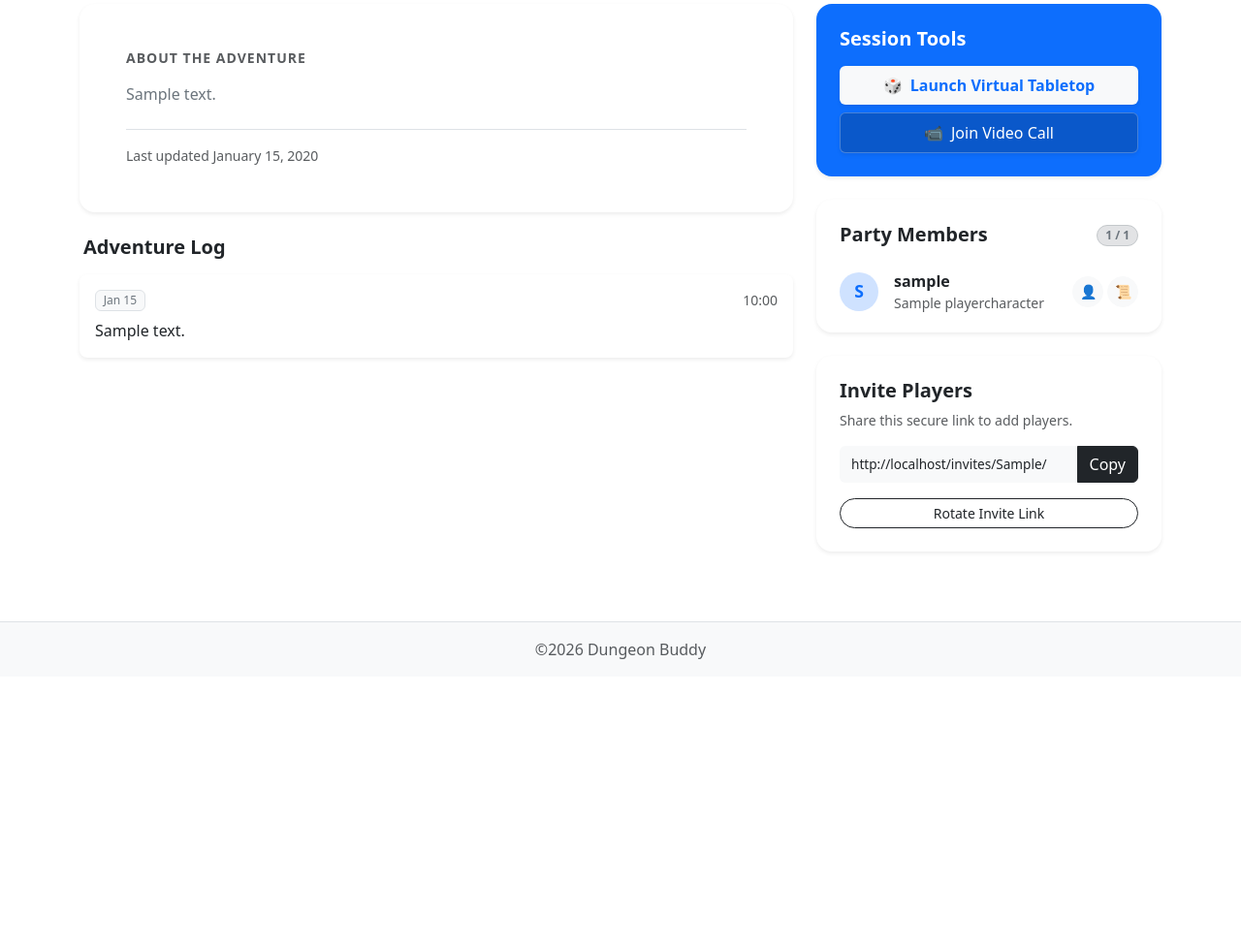
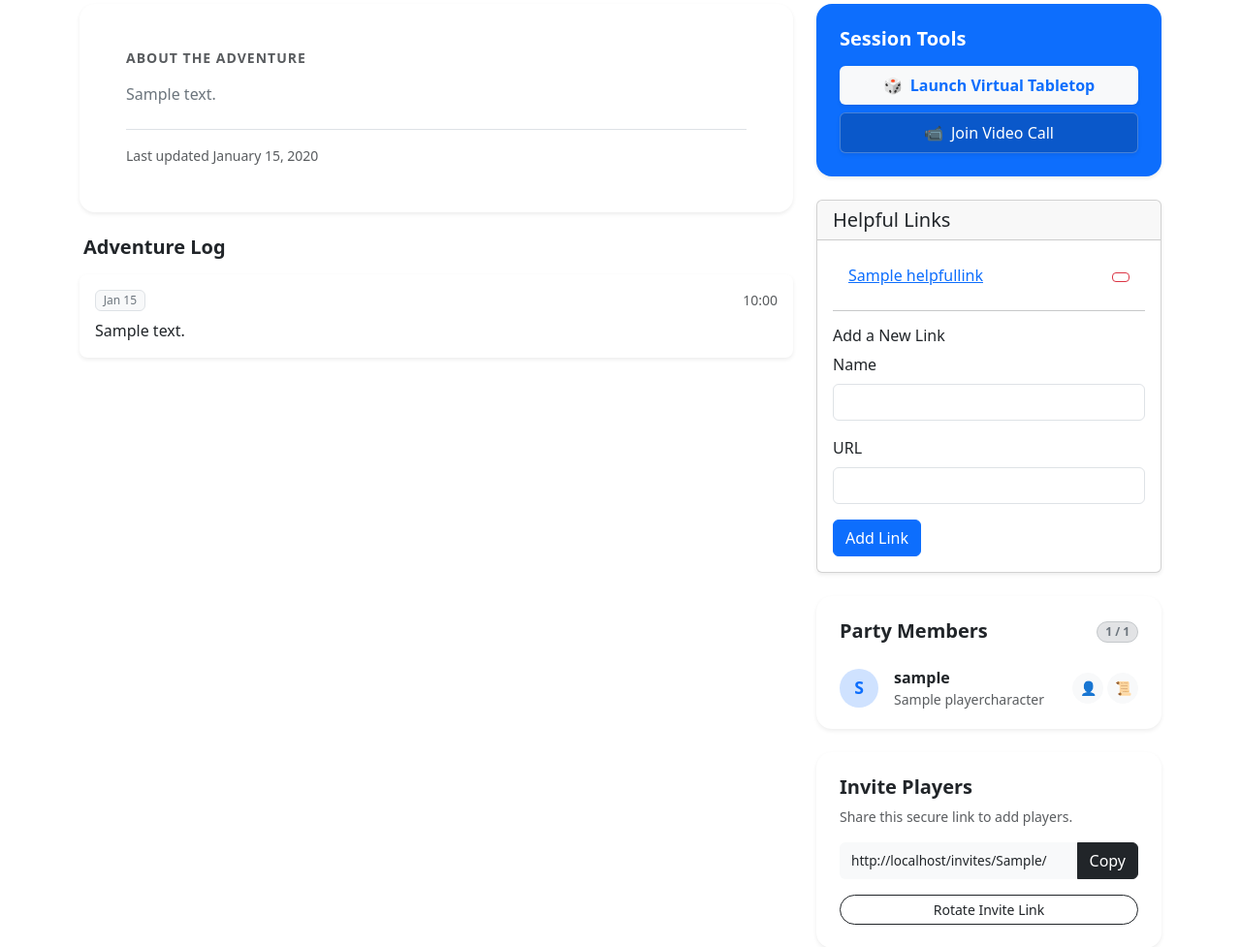
Before and after one commit to j01101111sh/DungeonBuddy, a Django app: page /campaigns/00000000-0000-0000-0000-000000000001/ in a window 1280 px wide. Shown: the part 268-1245 px from the top of the page at 97% size. Before the commit the page ends 948 px from the top, so only its background shows below. Run offline with Django 5.2, Linux system fonts and the light colour scheme; a user stored in the database is signed in; data comes from the database, SQL or seed files in the repository; tables that the repository leaves empty hold one stand-in row (values such as "Sample post").

Commit message:
Basic helpful link feature

```diff
--- /dev/null
+++ b/dunbud/forms.py
@@ -0,0 +1,13 @@
+from django import forms
+
+from .models import HelpfulLink
+
+
+class HelpfulLinkForm(forms.ModelForm):
+    """
+    A form for creating and editing helpful links.
+    """
+
+    class Meta:
+        model = HelpfulLink
+        fields = ["name", "url"]
--- a/dunbud/models/__init__.py
+++ b/dunbud/models/__init__.py
@@ -1,6 +1,7 @@
 from .campaign import Campaign, CampaignInvitation, TabletopSystem
 from .character import PlayerCharacter
 from .feed import PartyFeedItem
+from .links import HelpfulLink
 
 __all__ = [
     "Campaign",
@@ -8,4 +9,5 @@ __all__ = [
     "TabletopSystem",
     "PartyFeedItem",
     "PlayerCharacter",
+    "HelpfulLink",
 ]
--- /dev/null
+++ b/dunbud/models/links.py
@@ -0,0 +1,26 @@
+from django.core.exceptions import ValidationError
+from django.db import models
+
+
+class HelpfulLink(models.Model):
+    """A helpful link for a campaign."""
+
+    campaign = models.ForeignKey(
+        "dunbud.Campaign",
+        on_delete=models.CASCADE,
+        related_name="helpful_links",
+    )
+    name = models.CharField(max_length=100)
+    url = models.URLField()
+
+    def __str__(self):
+        return self.name
+
+    def clean(self):
+        """
+        Validate that the campaign does not have more than 20 helpful links.
+        """
+        if self.campaign.helpful_links.count() >= 20:
+            raise ValidationError(
+                "You can only add up to 20 helpful links per campaign.",
+            )
--- a/dunbud/urls.py
+++ b/dunbud/urls.py
@@ -6,6 +6,7 @@ from .views import (
     CampaignInvitationCreateView,
     CampaignJoinView,
     CampaignUpdateView,
+    HelpfulLinkDeleteView,
     JoinedCampaignListView,
     ManagedCampaignListView,
     PlayerCharacterCreateView,
@@ -48,6 +49,12 @@ urlpatterns = [
         CampaignJoinView.as_view(),
         name="campaign_join",
     ),
+    # Link URLs
+    path(
+        "links/<int:pk>/delete/",
+        HelpfulLinkDeleteView.as_view(),
+        name="helpful_link_delete",
+    ),
     # Character URLs
     path("characters/", PlayerCharacterListView.as_view(), name="character_list"),
     path(
--- a/dunbud/views/__init__.py
+++ b/dunbud/views/__init__.py
@@ -4,6 +4,7 @@ from .campaign import (
     CampaignInvitationCreateView,
     CampaignJoinView,
     CampaignUpdateView,
+    HelpfulLinkDeleteView,
     JoinedCampaignListView,
     ManagedCampaignListView,
 )
@@ -28,4 +29,5 @@ __all__ = [
     "PlayerCharacterListView",
     "PlayerCharacterUpdateView",
     "SplashView",
+    "HelpfulLinkDeleteView",
 ]
--- a/dunbud/views/campaign.py
+++ b/dunbud/views/campaign.py
@@ -10,8 +10,17 @@ from django.forms.models import BaseModelForm
 from django.http import Http404, HttpRequest, HttpResponse
 from django.shortcuts import get_object_or_404, redirect
 from django.urls import reverse
-from django.views.generic import CreateView, DetailView, ListView, UpdateView, View
+from django.views.generic import (
+    CreateView,
+    DeleteView,
+    DetailView,
+    ListView,
+    UpdateView,
+    View,
+)
 
+from dunbud.forms import HelpfulLinkForm
+from dunbud.models import HelpfulLink
 from dunbud.models.campaign import Campaign, CampaignInvitation
 
 logger = logging.getLogger(__name__)
@@ -120,7 +129,7 @@ class CampaignDetailView(LoginRequiredMixin, UserPassesTestMixin, DetailView):
             super()
             .get_queryset()
             .select_related("dungeon_master", "system")
-            .prefetch_related("players", "player_characters")
+            .prefetch_related("players", "player_characters", "helpful_links")
         )
 
     def get_context_data(self, **kwargs: Any) -> dict[str, Any]:
@@ -135,6 +144,8 @@ class CampaignDetailView(LoginRequiredMixin, UserPassesTestMixin, DetailView):
             context["active_invite"] = self.object.invitations.filter(
                 is_active=True,
             ).first()
+            if "link_form" not in kwargs:
+                context["link_form"] = HelpfulLinkForm()
 
         # Map user_id to their character in this campaign
         character_map = {
@@ -149,6 +160,27 @@ class CampaignDetailView(LoginRequiredMixin, UserPassesTestMixin, DetailView):
 
         context["players_with_data"] = players_with_data
         return context
+
+    def post(self, request: HttpRequest, *args: Any, **kwargs: Any) -> HttpResponse:
+        """
+        Handles the POST request for adding a helpful link.
+        """
+        self.object = self.get_object()
+        campaign = self.object
+        if request.user != campaign.dungeon_master:
+            messages.error(request, "You do not have permission to add links.")
+            return self.get(request, *args, **kwargs)
+
+        form = HelpfulLinkForm(request.POST)
+        # Manually assign campaign to instance before validation
+        form.instance.campaign = campaign
+        if form.is_valid():
+            form.save()
+            messages.success(request, "Helpful link added successfully.")
+            return redirect("campaign_detail", pk=campaign.pk)
+        messages.error(request, "There was an error with the form.")
+        kwargs["link_form"] = form
+        return self.get(request, *args, **kwargs)
 
     def test_func(self) -> bool:
         """
@@ -316,3 +348,30 @@ class CampaignJoinView(LoginRequiredMixin, View):
             messages.error(request, "An error occurred while joining the campaign.")
 
         return redirect("campaign_detail", pk=campaign.pk)
+
+
+class HelpfulLinkDeleteView(LoginRequiredMixin, UserPassesTestMixin, DeleteView):
+    """
+    View to delete a helpful link.
+    Restricted to the Dungeon Master of the campaign.
+    """
+
+    model = HelpfulLink
+    template_name = "campaign/helpful_link_confirm_delete.html"
+
+    def get_success_url(self) -> str:
+        """
+        Redirects to the campaign detail page after deletion.
+        """
+        return reverse("campaign_detail", kwargs={"pk": self.object.campaign.pk})
+
+    def test_func(self) -> bool:
+        """
+        Only the Dungeon Master can delete a helpful link.
+        """
+        link = self.get_object()
+        return bool(link.campaign.dungeon_master == self.request.user)
+
+    def form_valid(self, form):
+        messages.success(self.request, "Helpful link deleted successfully.")
+        return super().form_valid(form)
--- a/templates/campaign/campaign_detail.html
+++ b/templates/campaign/campaign_detail.html
@@ -23,6 +23,9 @@
                 {# Session Tools (VTT/Video) #}
                 {% include "campaign/includes/detail/session_tools.html" %}
 
+                {# Helpful Links #}
+                {% include "campaign/includes/detail/helpful_links_card.html" %}
+
                 {# Party Members List #}
                 {% include "campaign/includes/detail/party_list.html" %}
 
--- /dev/null
+++ b/templates/campaign/includes/detail/helpful_links_card.html
@@ -0,0 +1,44 @@
+{% if request.user == campaign.dungeon_master %}
+    <div class="card shadow-sm mb-4">
+        <div class="card-header">
+            <h5 class="mb-0">Helpful Links</h5>
+        </div>
+        <div class="card-body">
+            {% if campaign.helpful_links.all %}
+                <ul class="list-group list-group-flush">
+                    {% for link in campaign.helpful_links.all %}
+                        <li class="list-group-item d-flex justify-content-between align-items-center">
+                            <a href="{{ link.url }}" target="_blank">{{ link.name }}</a>
+                            <form action="{% url 'helpful_link_delete' pk=link.pk %}"
+                                  method="post"
+                                  class="ms-2">
+                                {% csrf_token %}
+                                <button type.py="submit" class="btn btn-sm btn-outline-danger">
+                                    <i class="fas fa-trash"></i>
+                                </button>
+                            </form>
+                        </li>
+                    {% endfor %}
+                </ul>
+            {% else %}
+                <p class="text-muted">No helpful links yet.</p>
+            {% endif %}
+            {% if campaign.helpful_links.count < 20 %}
+                <hr />
+                <h6>Add a New Link</h6>
+                <form method="post" action="{% url 'campaign_detail' pk=campaign.pk %}">
+                    {% csrf_token %}
+                    <div class="mb-3">
+                        <label for="id_name" class="form-label">Name</label>
+                        <input type="text" name="name" id="id_name" class="form-control" required />
+                    </div>
+                    <div class="mb-3">
+                        <label for="id_url" class="form-label">URL</label>
+                        <input type="url" name="url" id="id_url" class="form-control" required />
+                    </div>
+                    <button type.py="submit" class="btn btn-primary">Add Link</button>
+                </form>
+            {% endif %}
+        </div>
+    </div>
+{% endif %}
```
Also changed, not shown: config/tests/factories.py (+25 -1 lines), dunbud/admin.py (+13 -2 lines), dunbud/tests/test_campaign.py (+93 -0 lines), templates/campaign/helpful_link_confirm_delete.html (added, +31 -0 lines), dunbud/migrations/0007_helpfullink.py (added).
